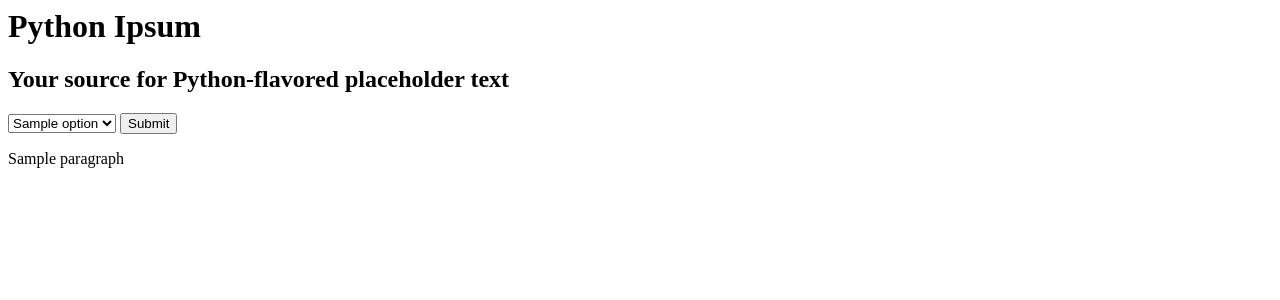
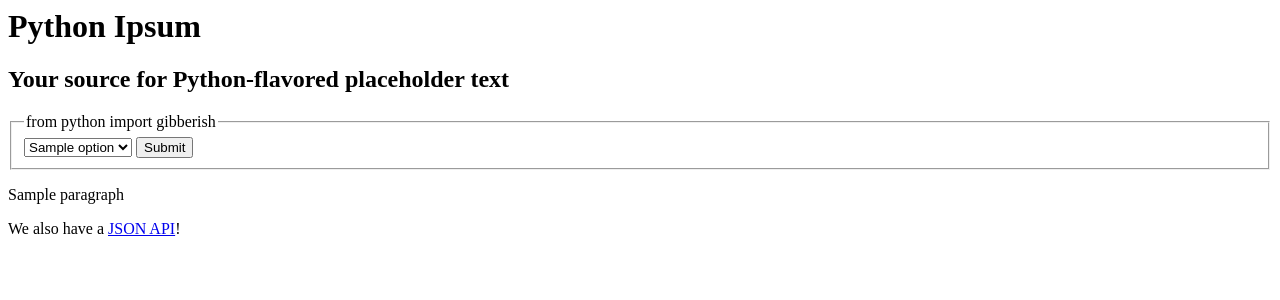
Before and after one commit to mpirnat/pythonipsum-site, a Flask app: template src/templates/index.html in a window 1280 px wide. Shown: the top 300 px of the page. Run offline with Flask 2, Linux system fonts and the light colour scheme; the template is opened without the code that fills it: most values are stand-ins (such as "Sample title", 1, 10 or a date in 2020).

Commit message:
Added a RESTish JSON API

```diff
--- a/src/app.py
+++ b/src/app.py
@@ -1,5 +1,5 @@
 from flask import Flask, g, request, session, abort, \
-        redirect, render_template, url_for
+        redirect, render_template, url_for, jsonify
 from pythonipsum import get_paragraphs
 
 import forms
@@ -23,7 +23,22 @@ def homepage():
 
     paragraph_options = range(1, 11)
 
+    api_url = url_for('api')
+
     return render_template('index.html', **locals())
+
+
+@app.route('/api')
+def api():
+    form = forms.LoremIpsumForm(request.form or request.args)
+    if not form.validate():
+        abort(400)
+
+    num_paragraphs = form.num_paragraphs.data or 1
+    paragraphs = get_paragraphs(num_paragraphs)
+
+    return jsonify(paragraphs=paragraphs)
+
 
 if __name__ == '__main__':
     app.run()
--- a/src/templates/index.html
+++ b/src/templates/index.html
@@ -9,6 +9,8 @@
     </hgroup>
 
     <form method="GET">
+        <fieldset>
+            <legend>from python import gibberish</legend>
             <select name="num_paragraphs">
                 {% for option in paragraph_options %}
                 <option
@@ -19,6 +21,7 @@
                 {% endfor %}
             </select>
             <input type="submit">
+        </fieldset>
     </form>
 
     <article>
@@ -27,5 +30,9 @@
     {% endfor %}
     </article>
 
+    <aside>
+        <p>We also have a <a href="{{ api_url }}?num_paragraphs=1">JSON API</a>!</p>
+    </aside>
+
 </body>
 </html>
```
Lines whose indentation alone changed are shown as unchanged.
